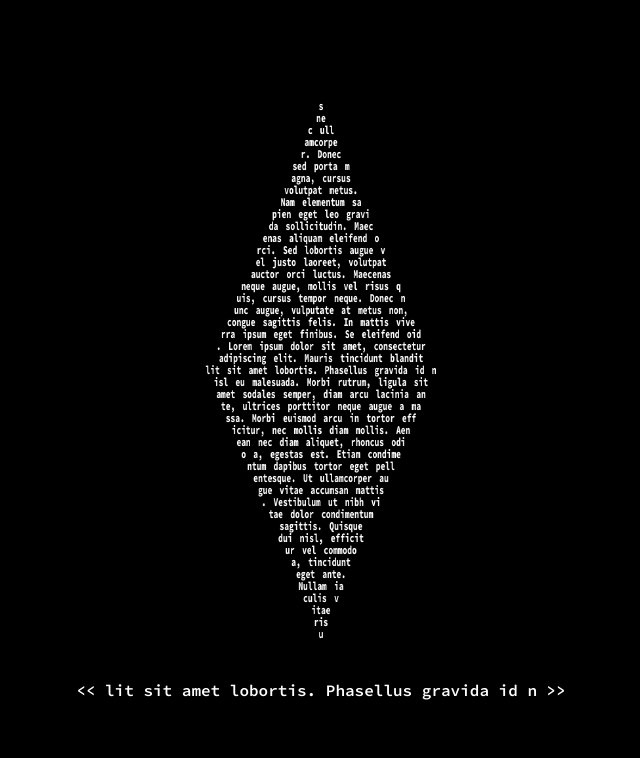
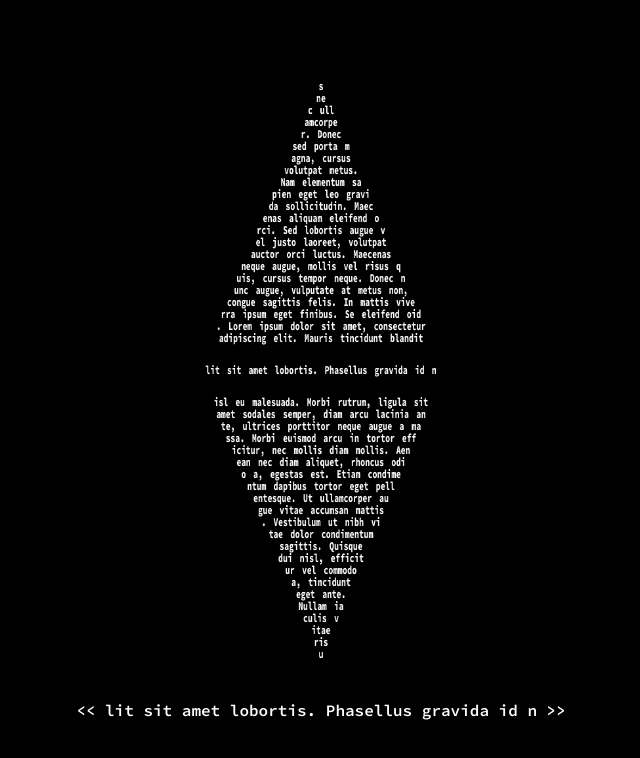
Before and after one commit to data-doge/condenser, a plain HTML site: page index.html in a window 1280 px wide. Shown: the whole page, without its empty margins (319-959 px from the left). Drawn offline with Linux system fonts and the light colour scheme.

Commit message:
highlight center row

```diff
--- a/css/index.css
+++ b/css/index.css
@@ -22,6 +22,10 @@ body {
   font-weight: 700;
 }
 
+.middle {
+  margin: 20px auto;
+}
+
 .highlighted-container {
   margin-top: 40px;
   font-weight: 600;
--- a/js/diamond.js
+++ b/js/diamond.js
@@ -12,6 +12,7 @@ Diamond.prototype.construct = function () {
     var $textRowDiv = $('<div></div>').text(textRow)
     self.$el.append($textRowDiv)
   })
+  this.highlightText()
   this.updateHighlightedText()
 }
 
@@ -69,8 +70,12 @@ Diamond.prototype.updateRows = function () {
   })
 }
 
+Diamond.prototype.highlightText = function () {
+  $(this.$el.children()[this.centerRowIndex() + 1]).addClass('middle')
+}
+
 Diamond.prototype.updateHighlightedText = function () {
-  var text = $(this.$el.children()[this.centerRowIndex() + 1]).text()
+  var text = $('.middle').text()
   if (text.slice(-1) === ' ') { text = text.slice(0, -1) + '&nbsp;' }
   if (text[0] === ' ') { text = '&nbsp;' + text.slice(1) }
   $('.highlighted-text').html(text)
```
